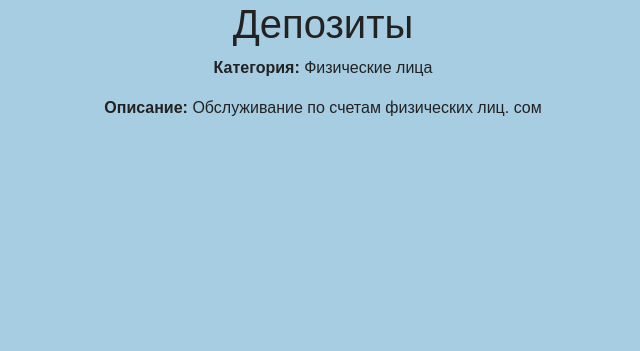
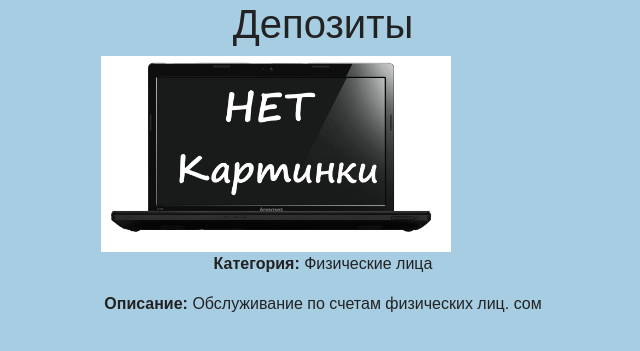
Before and after one commit to Aisuluu1405/python_group_3_exam_8_Aisulu_Dzhusupova, a Django app: page /services/1 in a window 1280 px wide. Shown: the part 84-435 px from the top of the page, without its empty margins (317-957 px from the left). Run offline with Django 3.2, Linux system fonts and the light colour scheme; data comes from the database, SQL or seed files in the repository; some libraries are stand-ins or nearby versions.

Commit message:
При просмотре услуги сделала картинку-заглушку.

```diff
--- a/source/accounts/templates/user_info_change.html
+++ b/source/accounts/templates/user_info_change.html
@@ -4,7 +4,7 @@
 {% block menu %}
 {% if user_obj == request.user %}
     <li class="nav-item pl-5 ml-5"><a class="nav-link font-weight-bolder text-danger" href="{% url 'accounts:user_detail' user_obj.pk %}">Просмотр</a></li>
-{#    <li class="nav-item ml-4 mr-3"><a class="nav-link font-weight-bolder text-danger" href="{% url 'accounts:password_change' user_obj.pk%}">Смена пароля</a></li>#}
+    <li class="nav-item ml-4 mr-3"><a class="nav-link font-weight-bolder text-danger" href="{% url 'accounts:password_change' user_obj.pk%}">Смена пароля</a></li>
     {% endif %}
 {% endblock %}
 
--- a/source/webapp/static/css/style.css
+++ b/source/webapp/static/css/style.css
@@ -23,3 +23,10 @@ body{
     height: auto;
     margin-right: 20px;
 }
+.foto {
+    display: inline-block;
+    float: left;
+    width: 350px;
+    height: auto;
+    margin-right: 50px;
+}
--- a/source/webapp/templates/service/detail.html
+++ b/source/webapp/templates/service/detail.html
@@ -1,4 +1,5 @@
 {% extends 'base.html' %}
+{% load static %}
 {% block title %}{{ services.name }}{% endblock %}
 {% block content %}
     <div class="text-center">
@@ -7,6 +8,8 @@
             <div class="col col-12 col-sm-10 col-md-8 col-lg-6 m-auto">
                 {% if services.photo %}
                     <img src="{{ services.photo.url }}" class="img-fluid" alt="{{ services.name }}">
+                {% else %}
+                    <img class="foto" src="{% static 'fotodefault.jpg' %}" alt="No foto!" />
                 {% endif %}
             </div>
         </div>
```
Also changed, not shown: source/accounts/views.py (+0 -13 lines), source/webapp/static/fotodefault.jpg (added), source/webapp/templates/service/create.html (line endings or trailing spaces).
